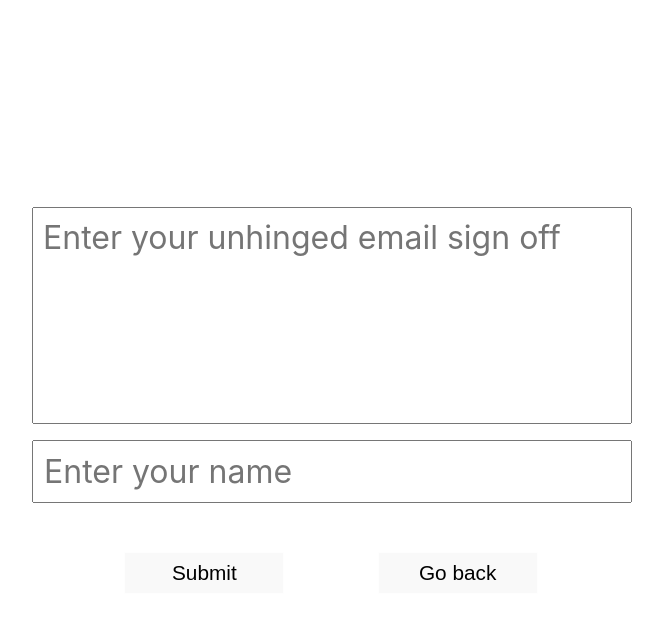
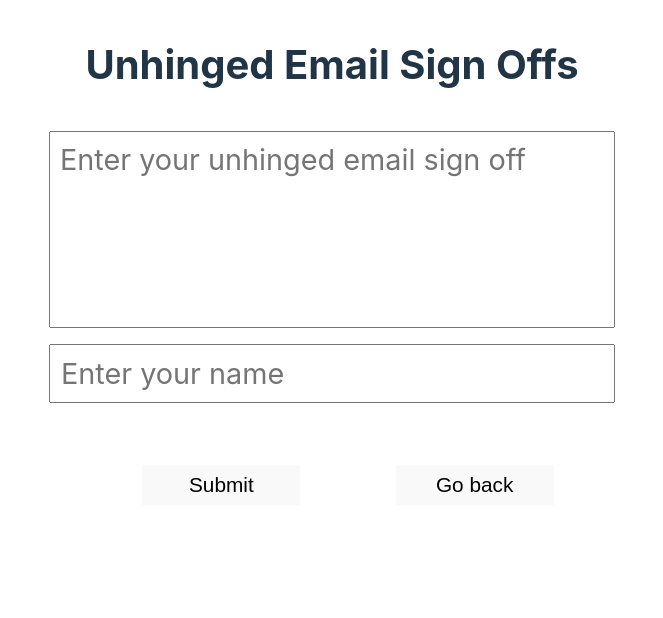
Before and after one commit to bryn-ellison/UnhingedEmailSignOffsApp, a React (Vite) app: page /create in a window 1280 px wide. Shown: the top 618 px of the page, without its empty margins (308-971 px from the left). Built offline with nearby package versions, Linux system fonts and the light colour scheme.

Commit message:
styling first pass

```diff
--- a/src/App.css
+++ /dev/null
@@ -1,97 +0,0 @@
-#root {
-  max-width: 1280px;
-  margin: 0 auto;
-  padding: 2rem;
-}
-
-p {
-  text-align: left;
-  font-size: 2rem;
-}
-
-ul {
-  list-style-type: none;
-}
-
-li {
-  margin: 1rem;
-  border: 1px solid rgba(255, 255, 255, 0.87);
-}
-
-.admin-list-item {
-  font-size: 1.2rem;
-}
-
-.signOff-container {
-  position: relative;
-  border: 1px solid rgba(255, 255, 255, 0.87);
-  padding: 1rem;
-  width: 600px;
-  min-height: 300px;
-}
-
-.signOff-card {
-  width: auto;
-  padding: 1rem;
-}
-
-.form-container {
-  border: 1px solid rgba(255, 255, 255, 0.87);
-  padding: 1rem;
-  width: 600px;
-  min-height: 300px;
-}
-
-form {
-  display: flex;
-  flex-direction: column;
-}
-
-button {
-  background-color: transparent;
-  font-size: 1.3rem;
-  border: none;
-}
-
-button:hover {
-  color: lightgray;
-}
-
-.form-fields {
-  font-family: Inter, system-ui, Avenir, Helvetica, Arial, sans-serif;
-  font-size: 2rem;
-  margin-bottom: 1rem;
-  padding: 10px;
-}
-
-textarea {
-  resize: none;
-}
-
-.buttons-container {
-  width: 600px;
-  padding: 1rem;
-  display: flex;
-  flex-direction: row;
-  justify-content: space-evenly;
-}
-
-.ui-btn {
-  padding: 0.5rem;
-  width: 10rem;
-  border: 1px solid rgba(255, 255, 255, 0.87);
-}
-
-.copy-btn {
-  position: absolute;
-  font-size: 2rem;
-  bottom: 1rem;
-  right: 1rem;
-}
-
-.copy-message {
-  position: absolute;
-  bottom: 0.8rem;
-  right: 4rem;
-  font-size: 1rem;
-}
--- a/src/App.jsx
+++ /dev/null
@@ -1,14 +0,0 @@
-import "./App.css";
-import SignOff from "./SignOff";
-
-function App() {
-  return (
-    <>
-      <div>
-        <SignOff />
-      </div>
-    </>
-  );
-}
-
-export default App;
--- a/src/CreateSignOff.jsx
+++ b/src/CreateSignOff.jsx
@@ -1,6 +1,5 @@
 import { useState } from "react";
 import { Link } from "react-router-dom";
-import "./App.css";
 import NavigateButton from "./NavigateButton";
 import PostForm from "./PostForm";
 import FormSubmittedSuccess from "./FormSubmittedSuccess";
--- /dev/null
+++ b/src/Layout.jsx
@@ -0,0 +1,17 @@
+import React from "react";
+import { Outlet } from "react-router-dom";
+
+function Layout() {
+  return (
+    <div className="content-wrapper">
+      <header>
+        <h1>Unhinged Email Sign Offs</h1>
+      </header>
+      <main>
+        <Outlet />
+      </main>
+    </div>
+  );
+}
+
+export default Layout;
--- a/src/SignOff.jsx
+++ b/src/SignOff.jsx
@@ -69,7 +69,7 @@ const SignOff = () => {
   {
   }
   return (
-    <>
+    <div className="content-container">
       <div className="signOff-container">
         {loading && <div>Loading...</div>}
         {error && <div>{error}</div>}
@@ -81,7 +81,7 @@ const SignOff = () => {
           />
         )}
         <DisplayAuthor />
-        <p className="copy-message">{copySuccess}</p>
+        <p id="copy-message">{copySuccess}</p>
         <CopySignOffButton
           copyToClipBoard={copyToClipBoard}
           text={signOffData?.signOff}
@@ -91,7 +91,7 @@ const SignOff = () => {
         <GetNewSignOffButton handleFinishedtyping={handleReset} />
         <NavigateButton page={"/create"} buttonText={"Add your own"} />
       </div>
-    </>
+    </div>
   );
 };
 
--- a/src/index.css
+++ b/src/index.css
@@ -13,26 +13,130 @@
   -moz-osx-font-smoothing: grayscale;
 }
 
-a {
-  font-weight: 500;
-  color: #646cff;
-  text-decoration: inherit;
-}
-a:hover {
-  color: #535bf2;
+#root {
+  max-width: 600px;
+  margin: 0 auto;
 }
 
 body {
   margin: 0;
+  place-items: center;
+  padding: 1rem;
+}
+
+h1 {
+  font-size: 2.5rem;
+  line-height: 1.1;
+}
+
+header {
+  text-align: center;
+}
+
+main {
   display: flex;
-  place-items: center;
+  flex-direction: column;
   min-width: 320px;
   min-height: 100vh;
 }
 
-h1 {
-  font-size: 3.2em;
-  line-height: 1.1;
+ul {
+  list-style-type: none;
+  padding: 0;
+}
+
+li {
+  margin: 1rem;
+  border: 1px solid rgba(255, 255, 255, 0.87);
+}
+
+.admin-list-item {
+  font-size: 1.2rem;
+}
+
+.content-container {
+  display: flex;
+  flex-direction: column;
+  flex: 1;
+  place-items: center;
+}
+
+.signOff-container {
+  position: relative;
+  border: 1px solid rgba(255, 255, 255, 0.87);
+  padding: 1rem;
+  min-width: 95%;
+  min-height: 300px;
+}
+
+.signOff-container p {
+  text-align: left;
+  font-size: 1.8rem;
+}
+
+.signOff-card {
+  width: auto;
+  padding: 1rem;
+}
+
+.form-container {
+  border: 1px solid rgba(255, 255, 255, 0.87);
+  padding: 1rem;
+  min-height: 300px;
+}
+
+form {
+  display: flex;
+  flex-direction: column;
+}
+
+button {
+  background-color: transparent;
+  font-size: 1.3rem;
+  border: none;
+}
+
+button:hover {
+  color: lightgray;
+}
+
+.form-fields {
+  font-family: Inter, system-ui, Avenir, Helvetica, Arial, sans-serif;
+  font-size: 1.8rem;
+  margin-bottom: 1rem;
+  padding: 10px;
+}
+
+textarea {
+  resize: none;
+}
+
+.buttons-container {
+  width: 100%;
+  padding: 1rem;
+  display: flex;
+  flex-direction: row;
+  justify-content: space-evenly;
+}
+
+.ui-btn {
+  padding: 0.5rem;
+  width: 10rem;
+  border: 1px solid rgba(255, 255, 255, 0.87);
+}
+
+.copy-btn {
+  position: absolute;
+  font-size: 2rem;
+  bottom: 1rem;
+  right: 1rem;
+}
+
+#copy-message {
+  position: absolute;
+  bottom: 0.8rem;
+  right: 4rem;
+  font-size: 1rem;
 }
 
 @media (prefers-color-scheme: light) {
--- a/src/main.jsx
+++ b/src/main.jsx
@@ -1,9 +1,10 @@
 import { createRoot } from "react-dom/client";
 import { Auth0Provider } from "@auth0/auth0-react";
-import App from "./App.jsx";
+import SignOff from "./SignOff.jsx";
 import CreateSignOff from "./CreateSignOff.jsx";
 import ErrorPage from "./error-page";
 import AdminArea from "./AdminArea";
+import Layout from "./Layout.jsx";
 import "./index.css";
 import {
   createRoutesFromElements,
@@ -30,7 +31,8 @@ const Auth0ProviderLayout = () => (
 const router = createBrowserRouter(
   createRoutesFromElements(
     <Route element={<Auth0ProviderLayout />}>
-      <Route path="/" element={<App />} errorElement={<ErrorPage />}></Route>
+      <Route path="/" element={<Layout />}>
+        <Route index element={<SignOff />} errorElement={<ErrorPage />}></Route>
         <Route
           path="/create"
           element={<CreateSignOff />}
@@ -42,6 +44,7 @@ const router = createBrowserRouter(
           errorElement={<ErrorPage />}
         ></Route>
       </Route>
+    </Route>
   )
 );
 
```
Also changed, not shown: src/SignOffCard.jsx (+0 -34 lines). Lines whose indentation alone changed are shown as unchanged.
